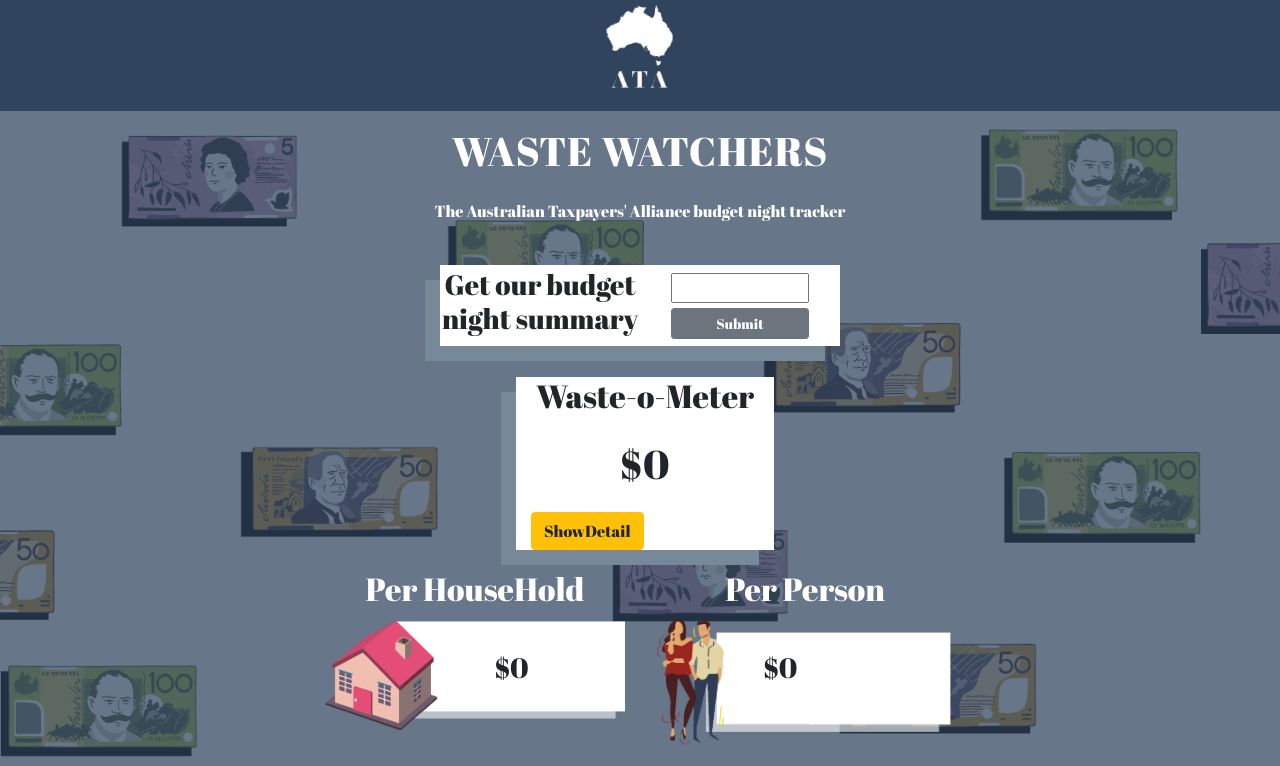
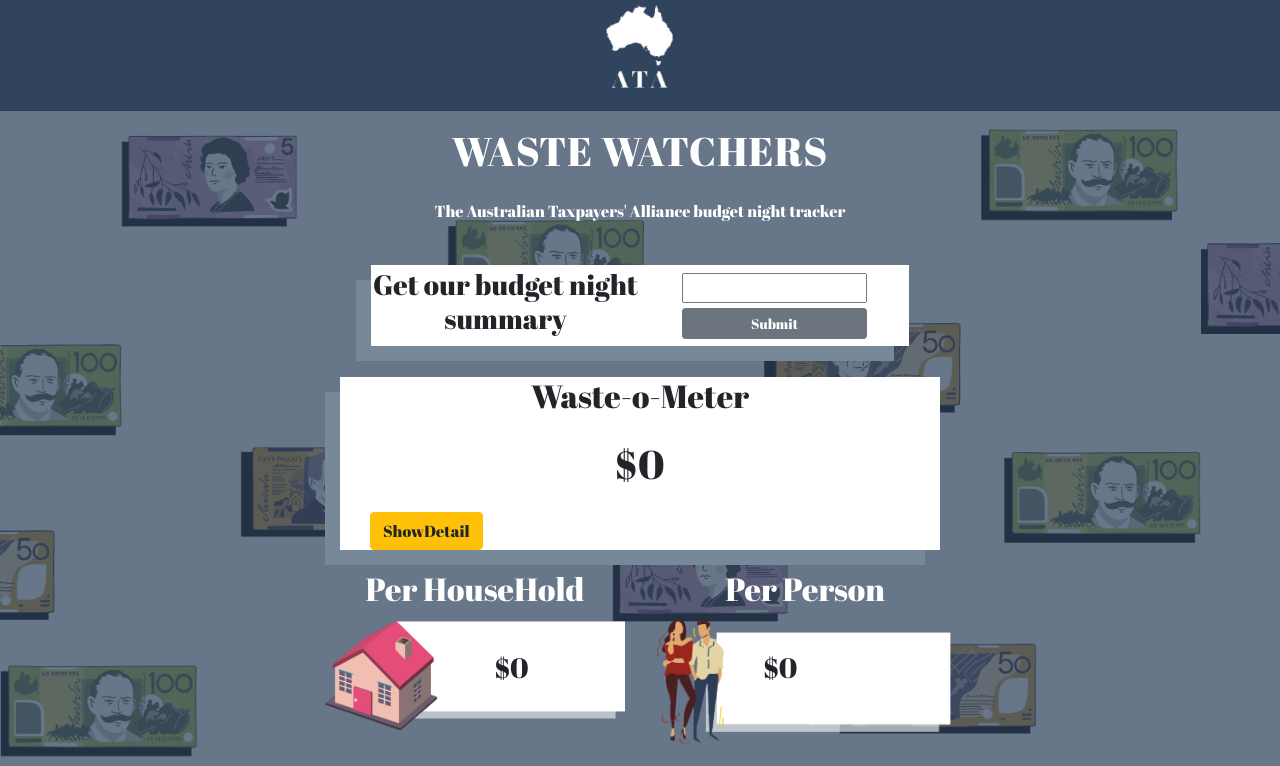
Before and after one commit to AdanTouchPoint/sockets-rt-front, a React (Create React App) app: page / in a window 1280 px wide. Shown: the top 766 px of the page. Built offline with nearby package versions, Linux system fonts and the light colour scheme; no server answers.

Commit message:
fix deletefucntion & more Style bugs

```diff
--- a/src/App.js
+++ b/src/App.js
@@ -46,8 +46,10 @@
         }))
     });
     socket.on('deletedPrograms', function (data) {
-        let deletePrograms = allPrograms.filter((item) => item.id !== data.id );
-     setAllPrograms(deletePrograms)
+        console.log(data)
+        let deletePrograms = allPrograms.filter((item) => item.id !== data);
+        setAllPrograms(deletePrograms)
+        console.log(deletePrograms)
     });
     socket.on('newPrograms', function (data) {
         setAllPrograms([...allPrograms, data])
@@ -116,14 +118,14 @@
                     <Container xs={11} md={10} xl={4} lg={4}
                                style={{display: "flex", padding: '1px 0px', margin: '26px 0px'}}
                                className={'containerAlt'}>
-                        <Col style={{padding: '2px', maxWidth: '200px'}}>
+                        <Col style={{padding: '2px', maxWidth: '300px'}}>
                             <Row>
                                 <h3>
                                     Get our budget night summary
                                 </h3>
                             </Row>
                         </Col>
-                        <Col style={{padding: '2px', maxWidth: '200px'}}>
+                        <Col style={{padding: '2px', maxWidth: '300px'}}>
 
                             <input
                                 style={{width: '70%', marginBottom: '5px'}}/>
--- a/src/components/PerHouse.js
+++ b/src/components/PerHouse.js
@@ -3,15 +3,15 @@
 const PerHouse = ({totalPerPerson, totalPerHouse}) => {
     return(
 <div className={'per'} style={{margin:'15px 0'}}>
-           <Col >
+           <Col>
                <h2 style={{color:'white'}} >Per HouseHold</h2>
-               <div sm={6} xl={4} className={'cantidad1'} >
+               <div  className={'cantidad1'} >
                    <h3 style={{ alignItems:'center', padding:'10px'}}> ${totalPerHouse} </h3>
                </div>
            </Col>
-        <Col >
+        <Col>
             <h2 style={{color:'white'}} >Per Person</h2>
-                <div sm={6} xl={4} className={'cantidad2'}>
+                <div  className={'cantidad2'}>
                     <h3 style={{margin:'10px',alignItems:'center'}}> ${totalPerPerson} </h3>
                 </div>
             </Col>
--- a/src/components/WasteoMeter.js
+++ b/src/components/WasteoMeter.js
@@ -2,7 +2,7 @@
 import Button from "react-bootstrap/cjs/Button";
 import Col from 'react-bootstrap/cjs/Col'
 import List from './List'
-
+import Container from "react-bootstrap/cjs/Container";
 const WasteoMeter = ({showSpecifics, setShowSpecifics, allPrograms, totalAmount, total,setTotal}) => {
     const click = e => {
         e.preventDefault()
@@ -14,8 +14,8 @@
     const div = formatter.format(totalAmount)
     setTotal(div)
     return (
-        <div >
-               <Col   className={'containerAlt'} style={{pading:'2px', margin:'5px', textAlign: 'left',backgroundColor: 'white'}} >
+        <Container style={{ boxShadow:'-15px 15px lightslategray', maxWidth:'600px', margin:'5px', textAlign: 'left',backgroundColor: 'white'}} sm={5} xl={12} >
+               <Col     >
                    <h2>Waste-o-Meter</h2>
                        <h1 className={'big'}>
                            ${
@@ -30,7 +30,7 @@
                            setShowSpecifics={setShowSpecifics}
                            showSpecifics={showSpecifics}/>
                </Col>
-        </div>
+        </Container>
     )
 }
 export default WasteoMeter;
```
